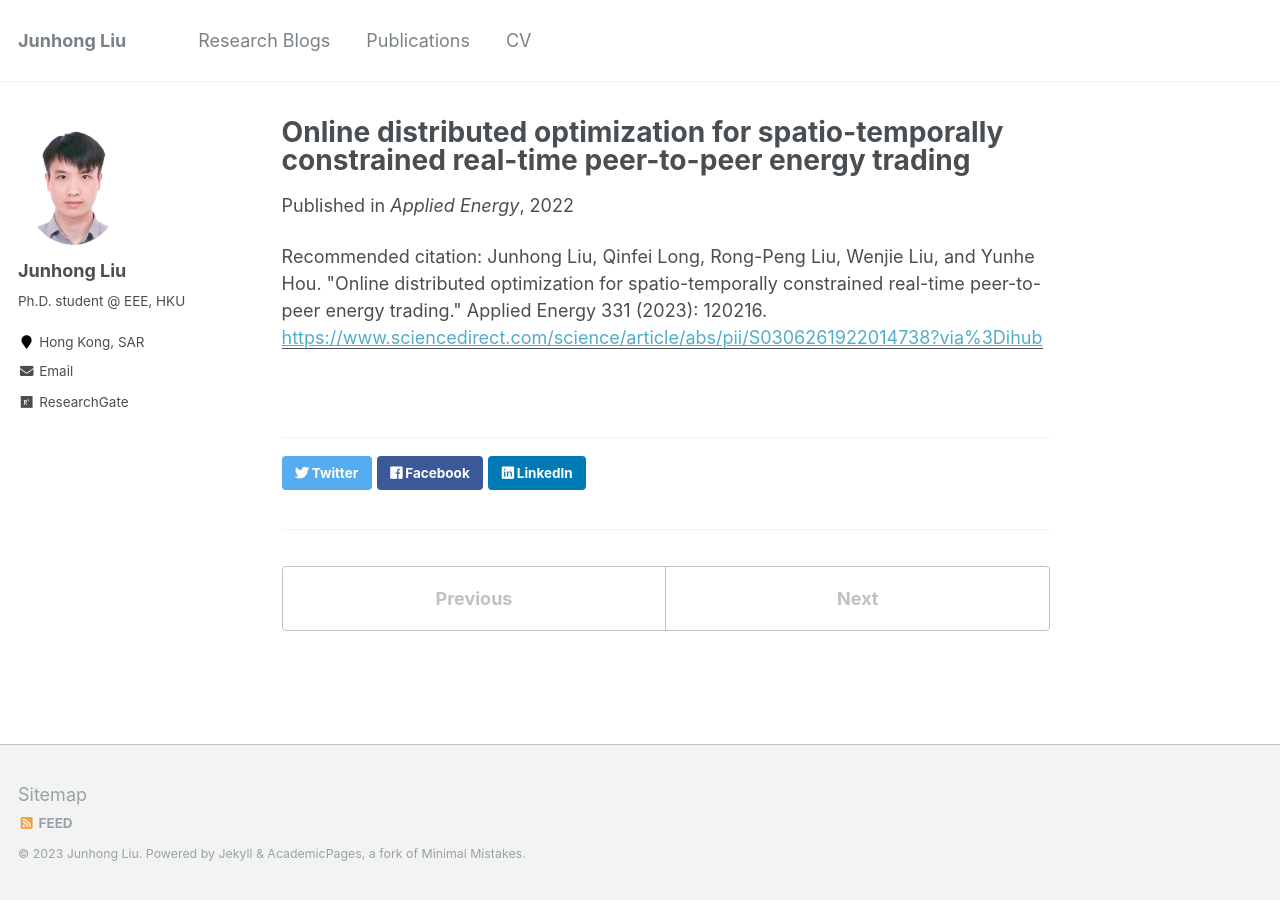
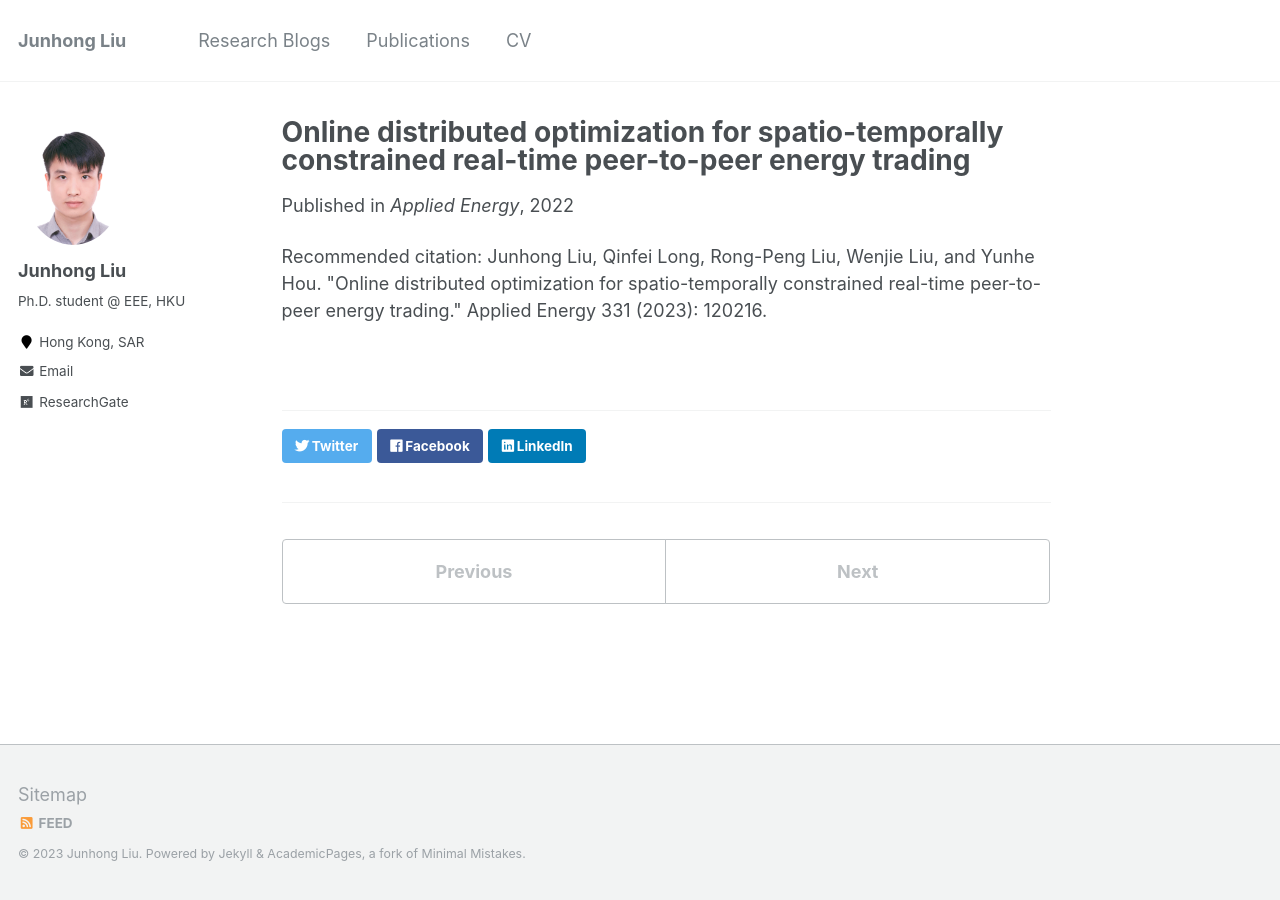
Before and after one commit to johnny-eee/online, a Jekyll site: the page built from _publications/2022-11-23-paper-title-number-1.md, in a window 1280 px wide. Built offline with Jekyll 4.4.1, drawn with Linux system fonts in a browser that asks for light colours; part of the change alters nothing that is shown.

Commit message:
Update 2022-11-23-paper-title-number-1.md

```diff
--- a/_publications/2022-11-23-paper-title-number-1.md
+++ b/_publications/2022-11-23-paper-title-number-1.md
@@ -6,6 +6,6 @@ permalink: /publication/2022-11-23-paper-title-number-1
 excerpt: 'The real-time P2P energy trading problem is formulated as a spatio-temporally constrained stochastic optimization problem.'
 date: 2022-11-23
 venue: 'Applied Energy'
-paperurl: 'https://www.sciencedirect.com/science/article/abs/pii/S0306261922014738?via%3Dihub'
+paperurl: ' '
 citation: 'Junhong Liu, Qinfei Long, Rong-Peng Liu, Wenjie Liu, and Yunhe Hou. "Online distributed optimization for spatio-temporally constrained real-time peer-to-peer energy trading." Applied Energy 331 (2023): 120216.'
 ---
```
